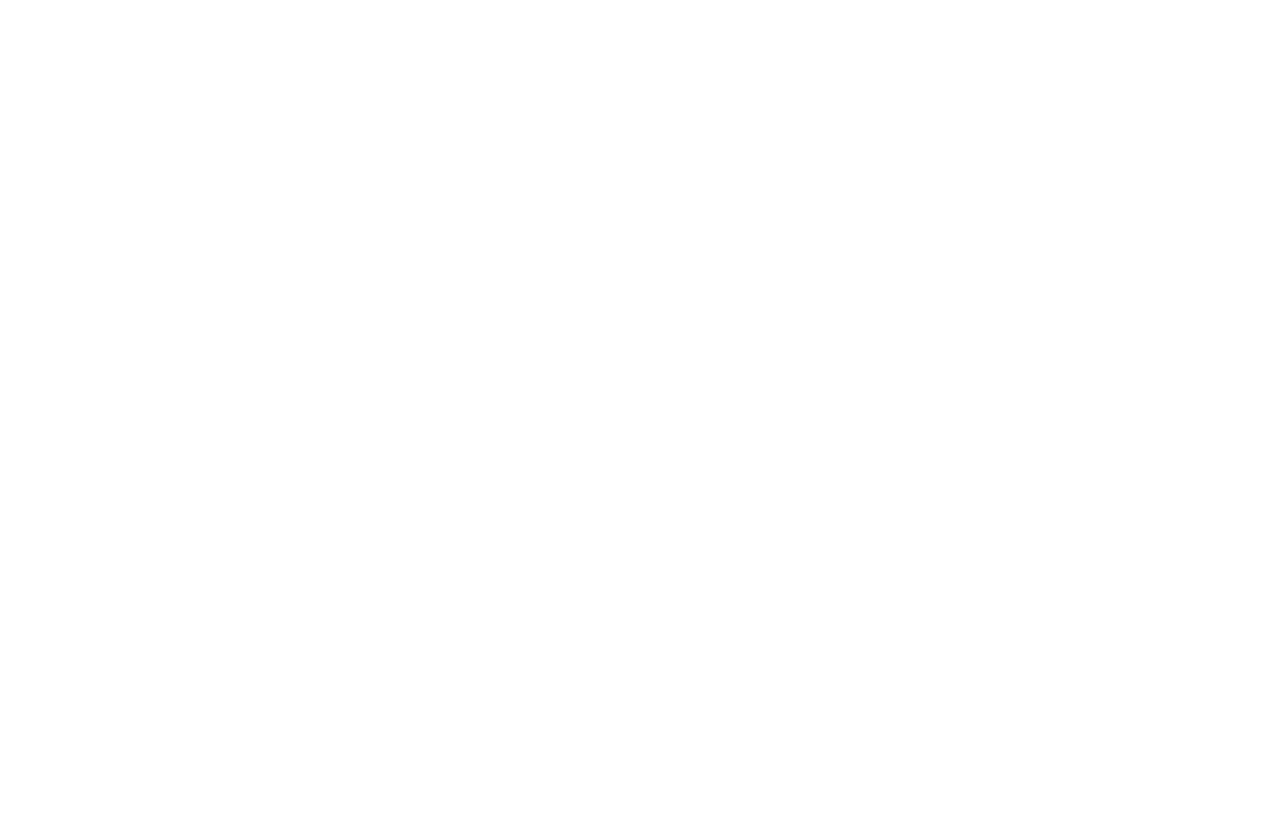
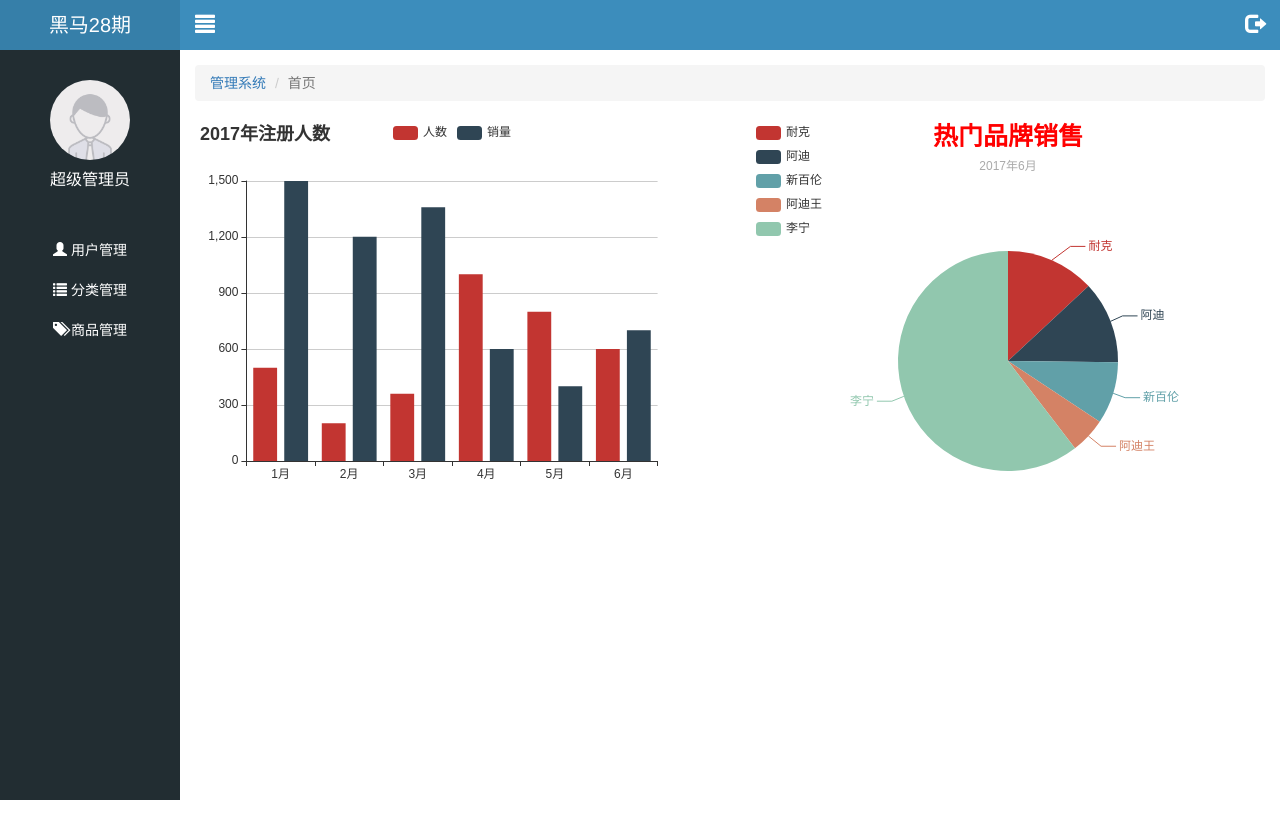
Before and after one commit to Mdl1013/letao, a website: page public/back01/index.html in a window 1280 px wide. Before the commit the page ends 800 px from the top, so only its background shows below. Drawn offline with Linux system fonts and the light colour scheme; no server answers.

Commit message:
index页页面

```diff
--- a/public/back01/css/common.css
+++ b/public/back01/css/common.css
@@ -1,11 +1,149 @@
+/* 清除样式 */
+a:link,
+a:visited,
+a:hover,
+a:active {
+    text-decoration: none;
+}
+ul {
+    margin: 0;
+    padding: 0;
+    list-style: none;
+}
+
+img {
+    display: block;
+    width: 100%;
+}
+a.active {
+    background-color: #1D1F21;
+    border-left: 3px solid #069;
+}
+.red {
+    color:red;
+}
+
+
+
+  /*  */
 body {
     background-color: #222D32;
 }
 .mg_150 {
     margin-top: 150px;
 }
+
  .panel .panel-title {
     height: 40px;
     line-height: 40px;
     text-align: center;
   }
+
+.it_aside {
+    width: 180px;
+    height: 100%;
+    position: fixed;
+    left: 0;
+    top: 0;
+    background-color: #222D32;
+    z-index: 999;
+    transition: all 1s;
+}
+.it_aside.hidemenu {
+    left: -180px;
+  }
+.it_aside .brand {
+    width: 100%;
+    height: 50px;
+    background-color: #367FA9;
+}
+.it_aside .brand  a{
+    display: block;
+    line-height: 50px;
+    text-align: center;
+    color:white;
+    font-size: 20px;
+}
+.it_aside .user {
+    height:180px ;
+    padding-top: 30px;
+
+}
+.it_aside .user img {
+    height: 80px;
+    width: 80px;
+    border-radius: 50%;
+    margin: 0 auto;
+}
+.it_aside .user p {
+    text-align: center;
+    color:white;
+    font-size: 16px;
+   line-height: 40px;
+}
+.it_aside .nav  li a {
+    display: block;
+    height: 40px;
+    line-height: 40px;
+    padding-left:50px;
+    color:white;
+    border-left: 3px solid transparent;
+}
+.lt_aside .nav  li  a span {
+    margin-left: 6px;
+}
+.it_aside .nav .child {
+    display: none;
+}
+.it_aside .nav .child a {
+    padding-left:70px;
+}
+
+.it_main  {
+    padding-left: 180px;
+    padding-top: 50px;
+    height: 1000px;
+    background: #fff;
+    transition: all 1s;
+}
+.it_main.hidemenu {
+    padding-left: 0px;
+  }
+.it_topbar {
+    position: fixed;
+    top: 0;
+    left: 0;
+    width: 100%;
+    height: 50px;
+    background-color: #3C8DBC;
+    padding-left: 180px;
+    z-index: 666;
+    transition: all 1s;
+}
+.it_topbar.hidemenu {
+    padding-left: 0px;
+}
+.it_topbar .icon_menu,
+.it_topbar .icon_logout {
+  width: 50px;
+  height: 50px;
+  line-height: 50px;
+  text-align: center;
+  color: #fff;
+  font-size: 20px;
+}
+.it_contents {
+    padding: 15px;
+}
+.it_contents .content .echarts_left {
+    width: 48%;
+    background: #069;
+    height: 400px;
+    float: left;
+}
+.it_contents .content .echarts_right {
+    float: right;
+    width: 48%;
+    background: #069;
+    height: 400px;
+}
--- a/public/back01/index.html
+++ b/public/back01/index.html
@@ -1,13 +1,97 @@
 <!DOCTYPE html>
 <html lang="en">
+
 <head>
     <meta charset="UTF-8">
-    <meta name="viewport" content="width=
-    1, initial-scale=1.0">
+
     <meta http-equiv="X-UA-Compatible" content="ie=edge">
     <title>Document</title>
+    <link rel="stylesheet" href="./lib/bootstrap/css/bootstrap.css">
+    <link rel="stylesheet" href="./lib/bootstrap-validator/css/bootstrapValidator.css">
+    <link rel="stylesheet" href="./lib/nprogress/nprogress.css">
+    <link rel="stylesheet" href="./css/common.css">
+    <script src="./lib/echarts/echarts.min.js"></script>
+
 </head>
+
 <body>
+    <div class="it_aside">
+        <div class="brand">
+            <a href="#">黑马28期</a>
+        </div>
+        <div class="user">
+            <img src="./images/default.png" alt="">
+            <p>超级管理员</p>
+        </div>
+        <div class="nav">
+            <ul>
+                <li>
+                    <a href="#" ><i class="glyphicon glyphicon-user"></i> <span>用户管理</span></a>
+                </li>
+                <li>
+                    <a href="#" class="category"> <i class="glyphicon glyphicon-list"></i> <span>分类管理</span></a>
+                    <!-- 二级菜单 -->
+                    <div class="child" >
+                        <a href="first.html">一级分类</a>
+                        <a href="second.html">二级分类</a>
+                    </div>
+                </li>
+                <li>
+                    <a href="#"> <i class="glyphicon glyphicon-tags"></i> <span>商品管理</span></a>
+                </li>
+            </ul>
+        </div>
+    </div>
+    <div class="it_main">
+        <!-- 头部 -->
+        <div class="it_topbar">
+            <a href="#" class="pull-left icon_menu"><i class="glyphicon glyphicon-align-justify"></i></a>
+            <!-- data-toggle="modal" data-target="#logoutModal"  -->
+            <a href="#" class="pull-right icon_logout data-toggle='modal' data-target='#myModal'"><i class="glyphicon glyphicon-log-out"></i></a>
+        </div>
+        <div class="it_contents">
+            <ol class="breadcrumb">
+                <li><a href="#">管理系统</a></li>
+                <li class="active">首页</li>
+            </ol>
+            <div class="content">
+                <div class="echarts_left"></div>
+                <div class="echarts_right"></div>
+            </div>
+        </div>
+    </div>
+
+
+  <!-- 退出模态框 -->
+  <!-- 外层是蒙层, 内层才是真实的模态框 -->
+  <!-- Modal -->
+  <div class="modal fade" id="myModal" tabindex="-1">
+  <!-- modal-sm 小   modal-lg 大    默认中等  -->
+    <div class="modal-dialog modal-sm">
+      <div class="modal-content">
+        <div class="modal-header">
+          <button type="button" class="close" data-dismiss="modal" aria-label="Close"><span aria-hidden="true">&times;</span></button>
+          <h4 class="modal-title" id="myModalLabel">温馨提示</h4>
+        </div>
+        <div class="modal-body">
+            <p class="red"><i class="glyphicon glyphicon-info-sign"></i>您确定要退出后台管理系统吗？</p>
+        </div>
+        <div class="modal-footer">
+          <button type="button" class="btn btn-default" data-dismiss="modal">取消</button>
+          <button type="button" class="btn btn-primary">退出</button>
+        </div>
+      </div>
+    </div>
+  </div>
+
+    <script src="./lib/jquery/jquery.js"></script>
+    <script src="./lib/bootstrap/js/bootstrap.min.js"></script>
+    <script src="./lib/bootstrap-validator/js/bootstrapValidator.js"></script>
+    <script src="./lib/nprogress/nprogress.js"></script>
+    <script src="./js/common.js"></script>
+    <script src="./js/checklogin.js"></script>
+    <script src="./js/index.js"></script>
 
 </body>
+
 </html>
--- /dev/null
+++ b/public/back01/js/checklogin.js
@@ -0,0 +1,18 @@
+// 一进入页面, 判断当前用户是否是登陆的(发送请求询问后台), 如果是已登录才能继续访问
+$(function (){
+    $.ajax({
+        type:'get',
+        url:'/employee/checkRootLogin',
+        dataType:'json',
+        success:function(info){
+            console.log(info);
+            if (info.error === 400) {
+                // 当前用户未登陆, 拦截到登陆页
+                location.href ='login.html';
+            }
+            if (info.success) {
+                console.log('登录成功');
+            }
+        }
+    })
+})
--- /dev/null
+++ b/public/back01/js/common.js
@@ -0,0 +1,39 @@
+// ajax 全局事件
+// 需求: (1) 在 ajax 开始发送的时候, 开启进度条,
+//       (2) 在 所有的 ajax 请求结束时, 结束进度条
+
+$(function () {
+    $(document).ajaxStart(function (){
+        // 开启进度条
+        NProgress.start();
+    });
+    $(document).ajaxStop(function (){
+        setTimeout(function (){
+            // 关闭进度条
+            NProgress.done();
+        },500);
+    });
+})
+// 导航菜单切换
+$(function(){
+    // 二级菜单切换
+    $('.it_aside .category').click(function(){
+        $(this).next().stop().slideToggle();
+    });
+
+    //
+    $('.it_topbar .icon_menu').click(function() {
+    // 切换侧边栏, hidemenu 表示隐藏侧边栏的状态
+    $('.it_aside').toggleClass("hidemenu");
+    $(".it_main").toggleClass("hidemenu");
+    $(".it_topbar").toggleClass("hidemenu");
+  })
+});
+
+// 退出等录
+$(function(){
+    $('.it_topbar .icon_logout').click(function() {
+
+        $('#myModal').modal("toggle");
+    })
+});
--- /dev/null
+++ b/public/back01/js/index.js
@@ -0,0 +1,95 @@
+$(function (){
+    var leftChart = echarts.init(document.querySelector('.echarts_left'));
+    var option = {
+        // 大标题
+        title: {
+            text: '2017年注册人数'
+        },
+        tooltip : {},
+        // 图例, 用于解释说明的
+        legend: {
+            data:['人数', '销量']
+        },
+        // grid: {
+        //     left: '3%',
+        //     right: '4%',
+        //     bottom: '3%',
+        //     containLabel: true
+        // },
+        xAxis : [
+            {
+                type : 'category',
+                data: ["1月","2月","3月","4月","5月","6月"]
+            }
+        ],
+         // y轴的刻度是根据数据自动生成的
+        yAxis: {},
+
+        series : [
+            {
+                name:'人数',
+                 // type: 设置图表的类型   bar 柱状图  line 折线图 pie 饼图
+                type:'bar',
+                data: [500, 202, 360, 1000, 800, 600]
+            },
+            {
+                name: '销量',
+                type: 'bar',
+                data: [1500, 1202, 1360, 600, 400, 700]
+            },
+        ]
+    };
+    leftChart.setOption(option);
+
+
+    var rightChart = echarts.init(document.querySelector('.echarts_right'));
+    var option1 = {
+        title : {
+            text: '热门品牌销售',
+            subtext: '2017年6月',
+            x:'center',
+
+            // 标题样式
+            textStyle: {
+              // 颜色
+              color: "red",
+              // 字体大小
+              fontSize: 25
+            }
+        },
+        tooltip : {
+            trigger: 'item',
+            formatter: "{a} <br/>{b} : {c} ({d}%)"
+        },
+        legend: {
+            orient: 'vertical',
+            left: 'left',
+            data: ['耐克','阿迪','新百伦','阿迪王','李宁']
+        },
+        series : [
+            {
+                name: '访问来源',
+                type: 'pie',
+                radius : '55%',
+                center: ['50%', '60%'],
+                data:[
+                    {value:335, name:'耐克'},
+                    {value:310, name:'阿迪'},
+                    {value:234, name:'新百伦'},
+                    {value:135, name:'阿迪王'},
+                    {value:1548, name:'李宁'}
+                ],
+                itemStyle: {
+                    emphasis: {
+                        shadowBlur: 10,
+                        shadowOffsetX: 0,
+                        shadowColor: 'rgba(0, 0, 0, 0.5)'
+                    }
+                }
+            }
+        ]
+    };
+
+
+    rightChart.setOption(option1);
+})
```
Also changed, not shown: public/back01/js/login.js (added, +101 -0 lines), public/back01/login.html (+9 -3 lines).
